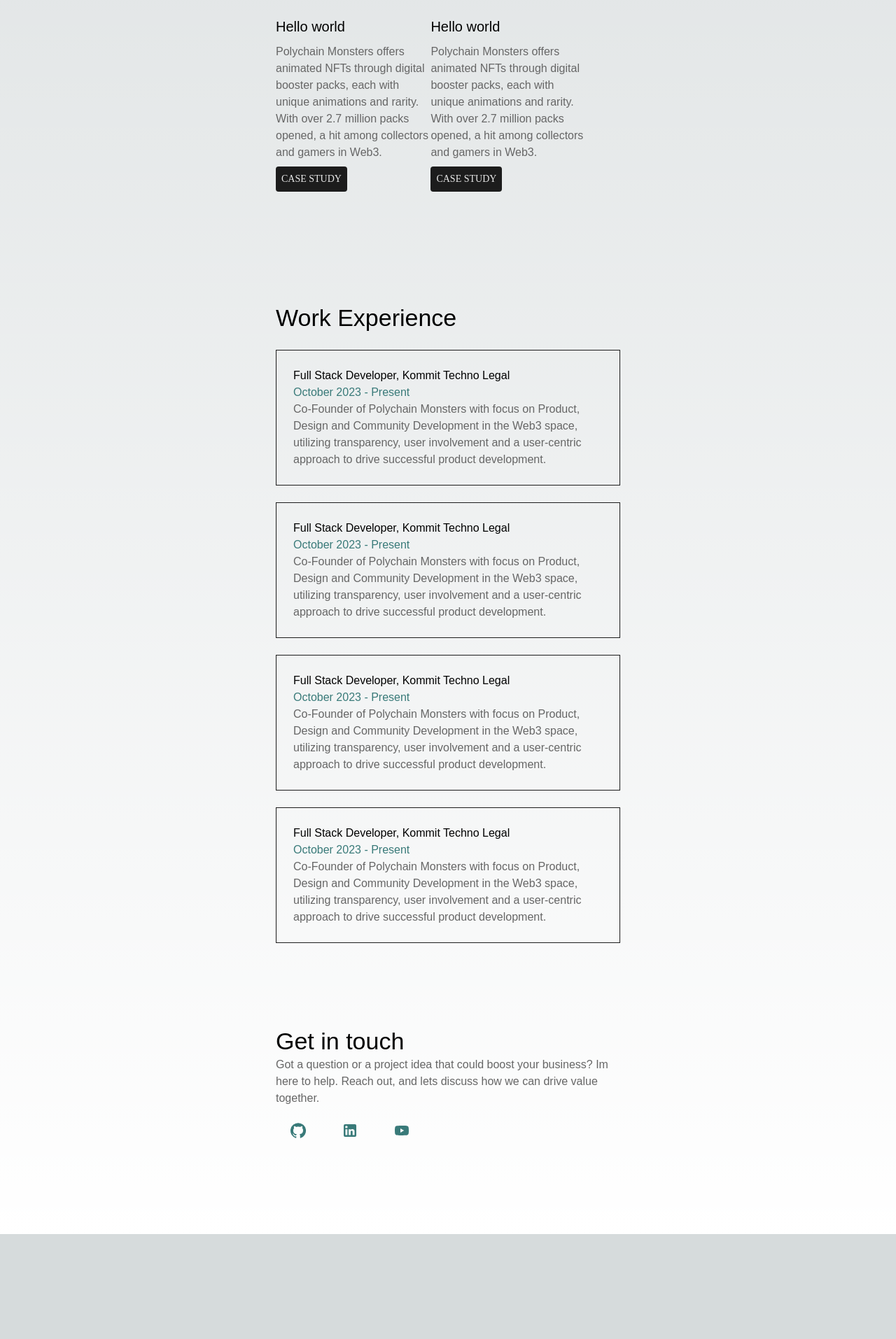
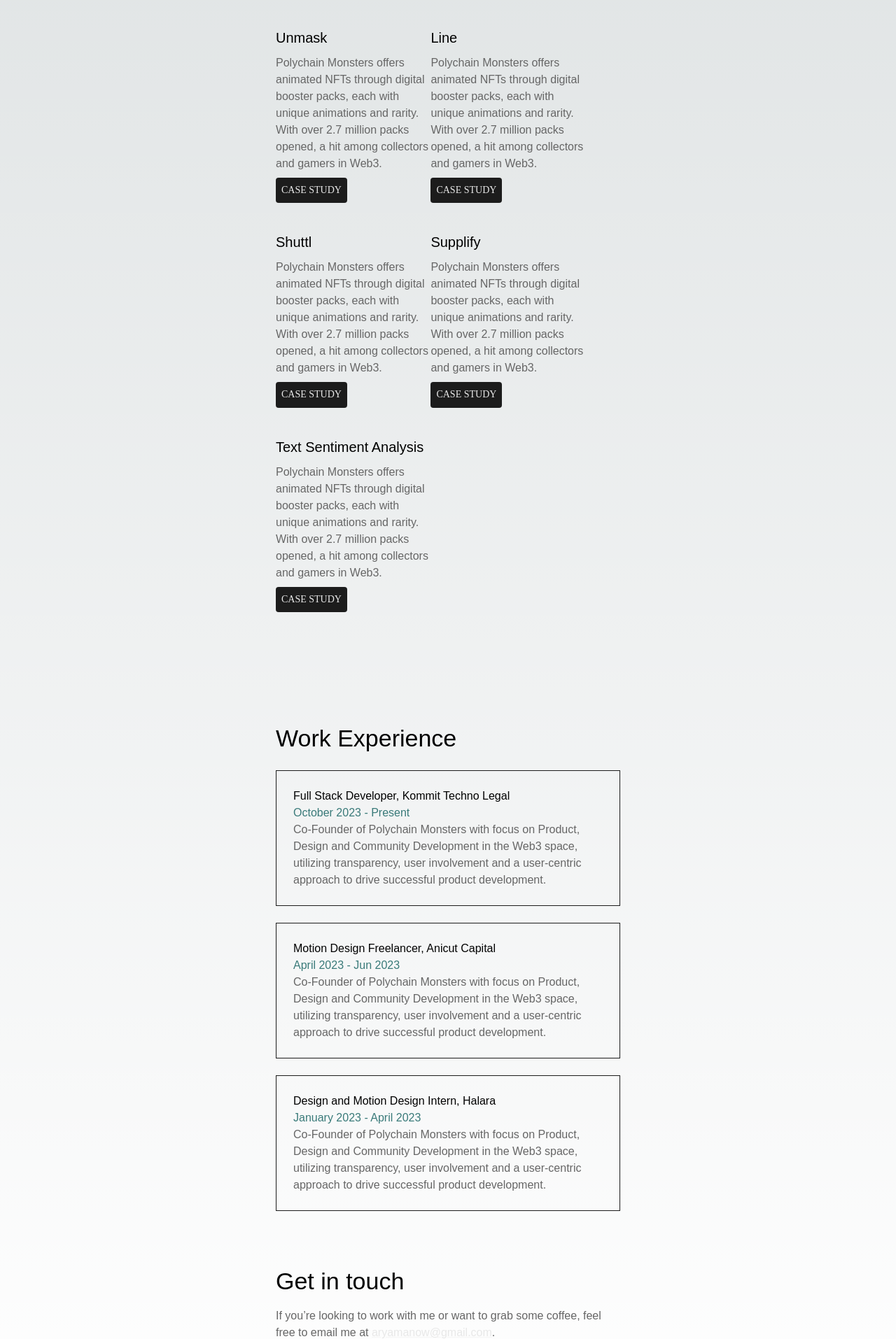
Before and after one commit to aryamanchandra/personalwebsite, a Next.js app: page / in a window 1280 px wide. Shown: the part 883-2797 px from the top of the page at 70% size. Before the commit the page ends 2647 px from the top, so only its background shows below. Built offline with nearby package versions, Linux system fonts and the light colour scheme; a web font is replaced by a local one.

Commit message:
about and home page content

```diff
--- a/src/app/components/Footer.tsx
+++ b/src/app/components/Footer.tsx
@@ -5,6 +5,7 @@
   Grid,
   ImageList,
   ImageListItem,
+  Link,
   Stack,
   Typography,
 } from "@mui/material";
@@ -13,10 +14,9 @@
   return (
     <Box py={10}>
       <Typography variant="h4">Get in touch</Typography>
-      <Typography color="#666666" pb={3}>
-        Got a question or a project idea that could boost your business? Im
-        here to help. Reach out, and lets discuss how we can drive value
-        together.
+      <Typography color="#666666" pb={3} pt={2}>
+        If you’re looking to work with me or want to grab some coffee, feel free
+        to email me at <Link href="mailto:aryamanow@gmail.com">aryamanow@gmail.com</Link>.
       </Typography>
       <Socialbar />
     </Box>
--- a/src/app/data.tsx
+++ b/src/app/data.tsx
@@ -1,21 +1,36 @@
 const projectdata = [
   {
-    title: "Hello world",
+    title: "Monumenta",
     description:
       "Polychain Monsters offers animated  NFTs through digital booster packs, each with unique animations and rarity. With over 2.7 million packs opened, a hit among collectors and gamers in Web3.",
   },
   {
-    title: "Hello world",
+    title: "Chat It",
     description:
       "Polychain Monsters offers animated  NFTs through digital booster packs, each with unique animations and rarity. With over 2.7 million packs opened, a hit among collectors and gamers in Web3.",
   },
   {
-    title: "Hello world",
+    title: "Unmask",
     description:
       "Polychain Monsters offers animated  NFTs through digital booster packs, each with unique animations and rarity. With over 2.7 million packs opened, a hit among collectors and gamers in Web3.",
   },
   {
-    title: "Hello world",
+    title: "Line",
+    description:
+      "Polychain Monsters offers animated  NFTs through digital booster packs, each with unique animations and rarity. With over 2.7 million packs opened, a hit among collectors and gamers in Web3.",
+  },
+  {
+    title: "Shuttl",
+    description:
+      "Polychain Monsters offers animated  NFTs through digital booster packs, each with unique animations and rarity. With over 2.7 million packs opened, a hit among collectors and gamers in Web3.",
+  },
+  {
+    title: "Supplify",
+    description:
+      "Polychain Monsters offers animated  NFTs through digital booster packs, each with unique animations and rarity. With over 2.7 million packs opened, a hit among collectors and gamers in Web3.",
+  },
+  {
+    title: "Text Sentiment Analysis",
     description:
       "Polychain Monsters offers animated  NFTs through digital booster packs, each with unique animations and rarity. With over 2.7 million packs opened, a hit among collectors and gamers in Web3.",
   },
@@ -30,23 +45,16 @@
       "Co-Founder of Polychain Monsters with focus on Product, Design and Community Development in the Web3 space, utilizing transparency, user involvement and a user-centric approach to drive successful product development.",
   },
   {
-    title: "Full Stack Developer",
-    company: "Kommit Techno Legal",
-    date: "October 2023 - Present",
+    title: "Motion Design Freelancer",
+    company: "Anicut Capital",
+    date: "April 2023 - Jun 2023",
     description:
       "Co-Founder of Polychain Monsters with focus on Product, Design and Community Development in the Web3 space, utilizing transparency, user involvement and a user-centric approach to drive successful product development.",
   },
   {
-    title: "Full Stack Developer",
-    company: "Kommit Techno Legal",
-    date: "October 2023 - Present",
-    description:
-      "Co-Founder of Polychain Monsters with focus on Product, Design and Community Development in the Web3 space, utilizing transparency, user involvement and a user-centric approach to drive successful product development.",
-  },
-  {
-    title: "Full Stack Developer",
-    company: "Kommit Techno Legal",
-    date: "October 2023 - Present",
+    title: "Design and Motion Design Intern",
+    company: "Halara",
+    date: "January 2023 - April 2023",
     description:
       "Co-Founder of Polychain Monsters with focus on Product, Design and Community Development in the Web3 space, utilizing transparency, user involvement and a user-centric approach to drive successful product development.",
   },
--- a/src/app/page.tsx
+++ b/src/app/page.tsx
@@ -2,13 +2,14 @@
 import Socialbar from "./components/Socialbar";
 import localFont from "next/font/local";
 import { projectdata, workdata } from "./data";
+import Footer from "./components/Footer";
 
 export default function Home() {
   return (
     <Box>
       <Box py={20} sx={{ textAlign: "center" }}>
         <Typography variant="h2" className="SFDisplay.className">
-          Hi! Im Aryaman
+          Hi! I'm Aryaman
         </Typography>
         <Typography
           variant="h6"
@@ -16,12 +17,12 @@
           pb={3}
           className="SFText.className"
         >
-          Full Stack Developer, UI/UX Designer & App Developer
+          Full Stack Developer & UI/UX Designer
         </Typography>
         <Socialbar />
       </Box>
       <Box pt={5}>
-        <Typography variant="h4">Selected Projects</Typography>
+        <Typography variant="h4" pb={2}>Selected Projects</Typography>
         <Stack direction="row" flexWrap="wrap">
           {projectdata && projectdata.map((element, index) => (
             <Box key={index} pb={5} sx={{ width: "45%" }}>
@@ -53,17 +54,7 @@
           </Box>
         ))}
       </Box>
-      <Box py={15}>
-        <Typography variant="h4">
-          Get in touch
-        </Typography>
-        <Typography color="#666666" pb={2}>
-          Got a question or a project idea that could boost your business? Im
-          here to help. Reach out, and lets discuss how we can drive value
-          together.
-        </Typography>
-        <Socialbar />
-      </Box>
+      <Footer />
     </Box>
   );
 }
```
Also changed, not shown: src/app/about/page.tsx (+7 -10 lines).
